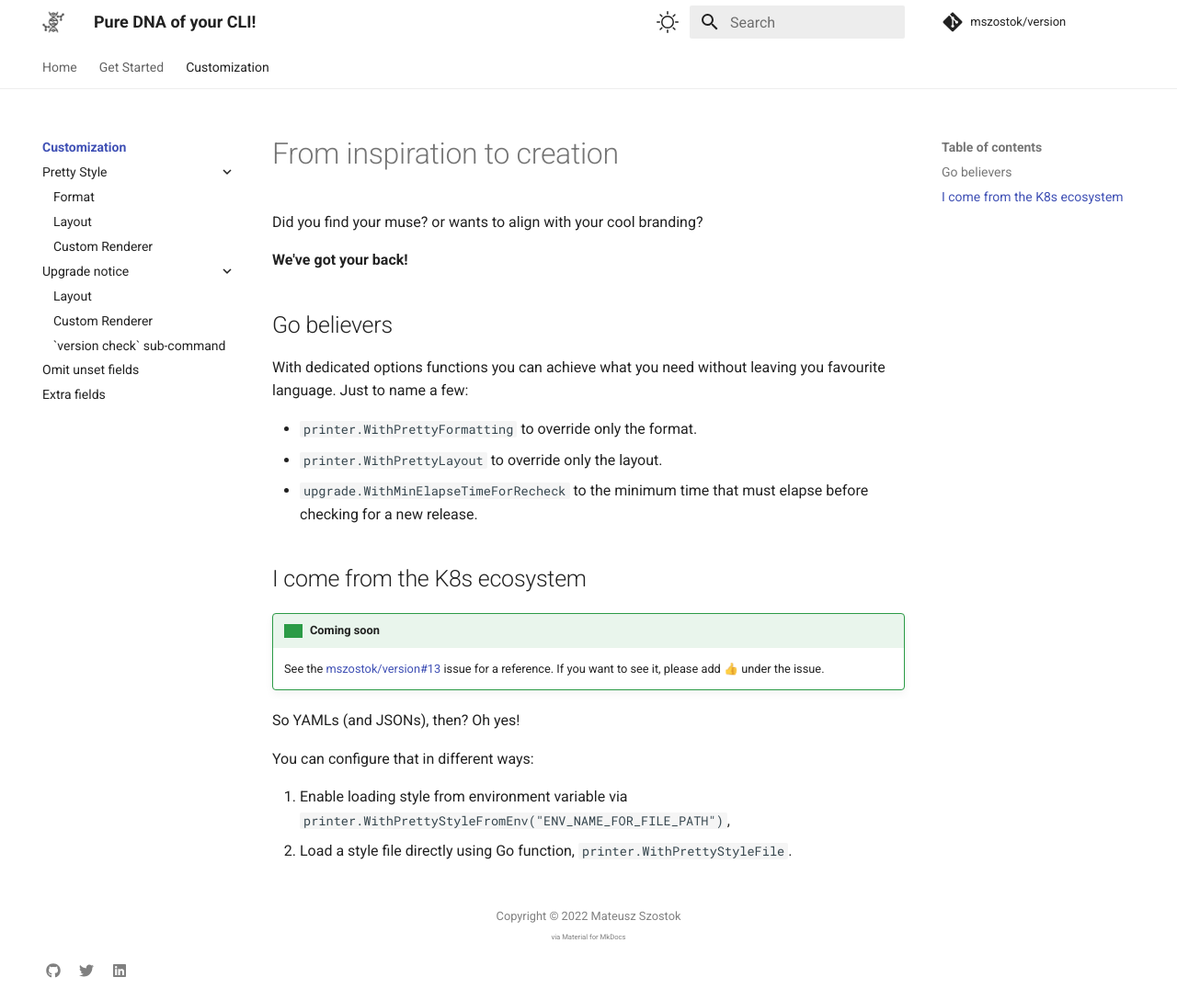
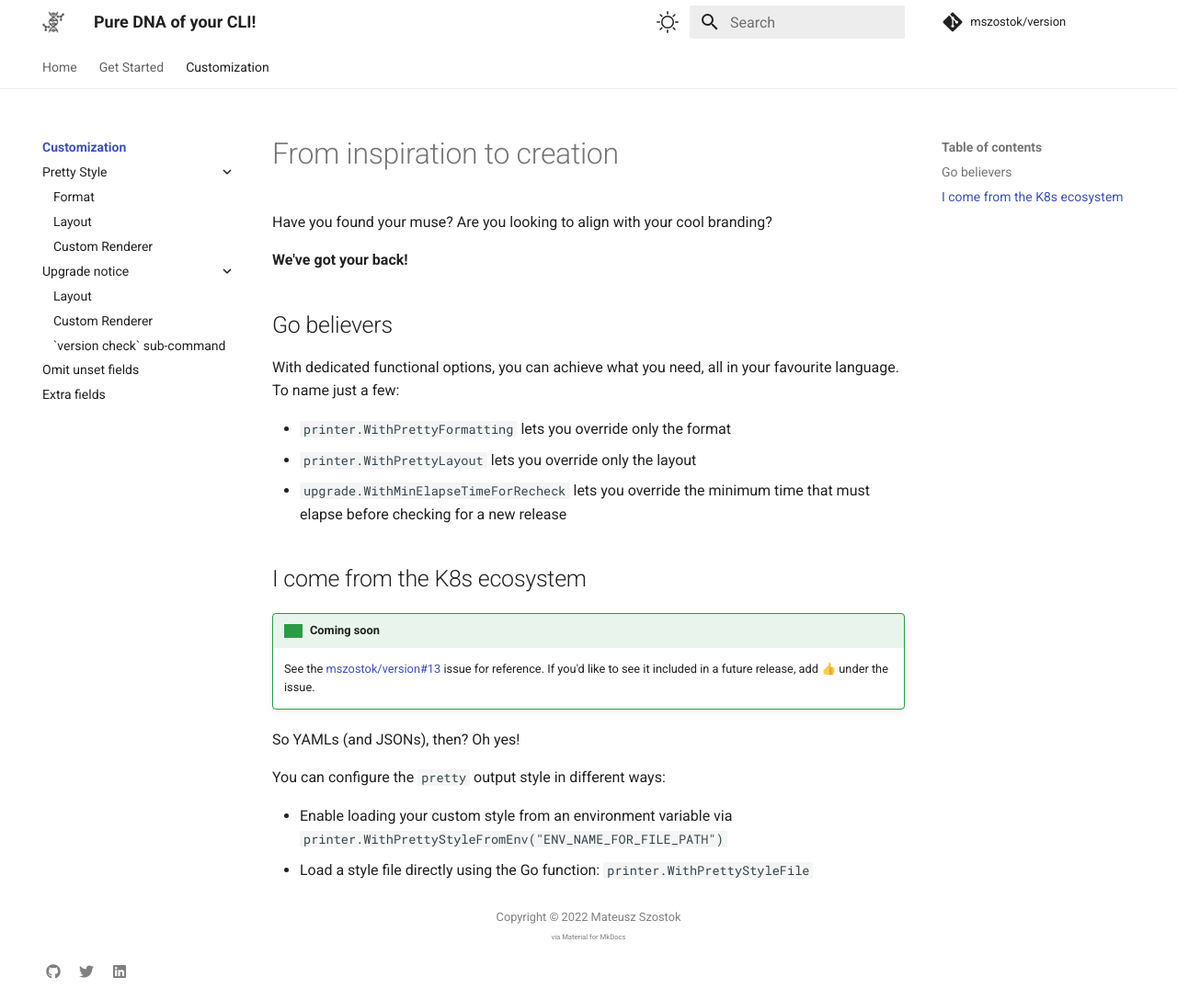
Before and after one commit to mszostok/version, an MkDocs documentation site: the page built from docs/customization/index.md, in a window 1280 px wide and 1088 px high. Shown: the whole window at 92% size. Built offline with MkDocs 1.6.1 and Material for MkDocs 9.7.7, drawn with Linux system fonts in a browser that asks for light colours; comment, search, counter and statistics services are not loaded; grey boxes are pictures that could not be loaded.

Commit message:
Review the customization index.md

```diff
--- a/docs/customization/index.md
+++ b/docs/customization/index.md
@@ -1,27 +1,26 @@
 # From inspiration to creation
 
-Did you find your muse? or wants to align with your cool branding?
+Have you found your muse? Are you looking to align with your cool branding?
 
 **We've got your back!**
 
 ## Go believers
 
-With dedicated options functions you can achieve what you need without leaving you favourite language. Just to name a few:
+With dedicated functional options, you can achieve what you need, all in your favourite language. To name just a few:
 
-- `printer.WithPrettyFormatting` to override only the format.
-- `printer.WithPrettyLayout` to override only the layout.
-- `upgrade.WithMinElapseTimeForRecheck` to the minimum time that must elapse before checking for a new release.
-
+- `printer.WithPrettyFormatting` lets you override only the format
+- `printer.WithPrettyLayout` lets you override only the layout
+- `upgrade.WithMinElapseTimeForRecheck` lets you override the minimum time that must elapse before checking for a new release
 
 ## I come from the K8s ecosystem
 
 !!! coming-soon "Coming soon"
 
-    See the [mszostok/version#13](https://github.com/mszostok/version/issues/13) issue for a reference. If you want to see it, please add 👍 under the issue.
+    See the [mszostok/version#13](https://github.com/mszostok/version/issues/13) issue for reference. If you'd like to see it included in a future release, add 👍 under the issue.
 
 So YAMLs (and JSONs), then? Oh yes!
 
-You can configure that in different ways:
+You can configure the `pretty` output style in different ways:
 
-1. Enable loading style from environment variable via `printer.WithPrettyStyleFromEnv("ENV_NAME_FOR_FILE_PATH")`,
-2. Load a style file directly using Go function, `printer.WithPrettyStyleFile`.
+- Enable loading your custom style from an environment variable via `printer.WithPrettyStyleFromEnv("ENV_NAME_FOR_FILE_PATH")`
+- Load a style file directly using the Go function: `printer.WithPrettyStyleFile`
```
